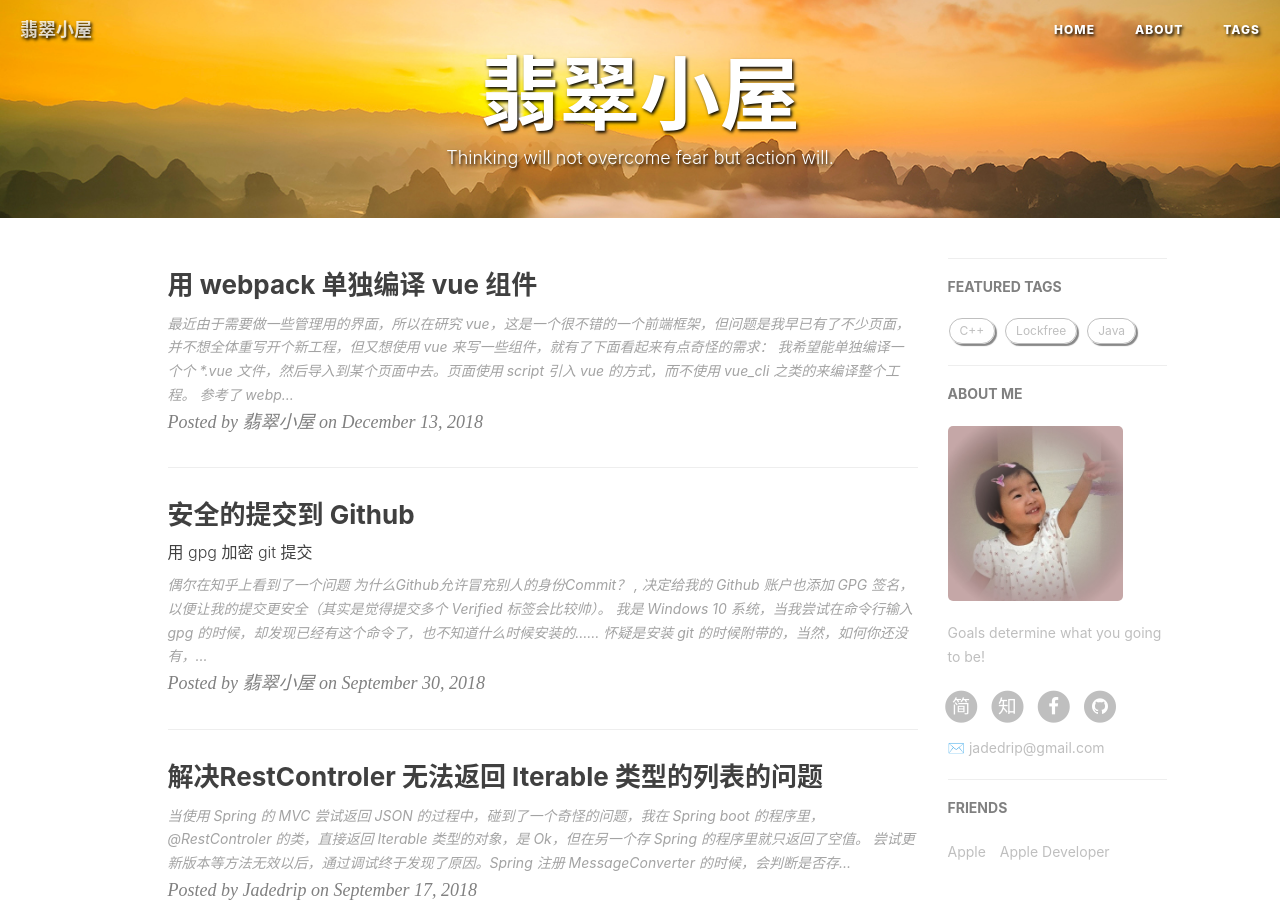
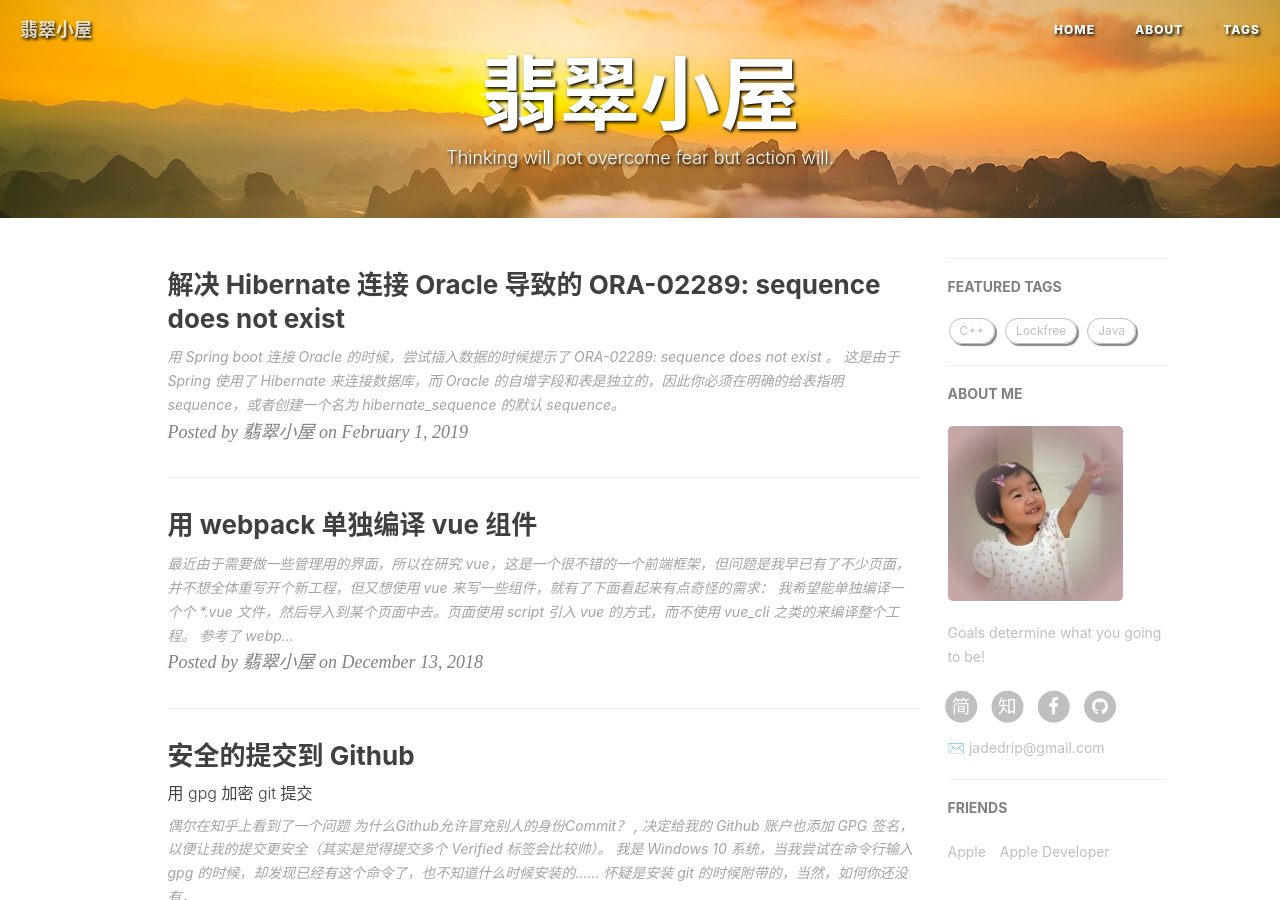
Before and after one commit to jadedrip/jadedrip.github.io, a Jekyll site: the page built from index.html, in a window 1280 px wide and 900 px high. Built offline with Jekyll 4.4.1, drawn with Linux system fonts in a browser that asks for light colours; nearby versions of some CDN libraries; the list of posts is cut into pages by our own code; comment, search, counter and statistics services are not loaded; some of the changed text lies outside the part shown.

Commit message:
2019-02-01-spring-rest-oracle

```diff
--- a/_config.yml
+++ b/_config.yml
@@ -59,7 +59,7 @@ kramdown:
 
 # Gitalk
 gitalk:
-  enable: true`    #是否开启Gitalk评论
+  enable: true    #是否开启Gitalk评论
   clientID: 8f5cbb294fc033b2a077                            #生成的clientID
   clientSecret: 7bf2c777898d4105097d56c3d49986e4e8d57afe    #生成的clientSecret
   repo: jadedrip.github.io    #仓库名称
--- /dev/null
+++ b/_posts/2019-02-01-spring-rest-oracle.md
@@ -0,0 +1,13 @@
+---
+title: '解决 Hibernate 连接 Oracle 导致的 ORA-02289: sequence does not exist'
+layout: post
+subtitle: ''
+tags:
+  - spring boot
+  - hibernate
+  - oracle
+category: java
+---
+用 Spring boot 连接 Oracle 的时候，尝试插入数据的时候提示了 ORA-02289: sequence does not exist 。
+
+这是由于 Spring 使用了 Hibernate 来连接数据库，而 Oracle 的自增字段和表是独立的，因此你必须在明确的给表指明 sequence，或者创建一个名为 hibernate_sequence 的默认 sequence。
```
